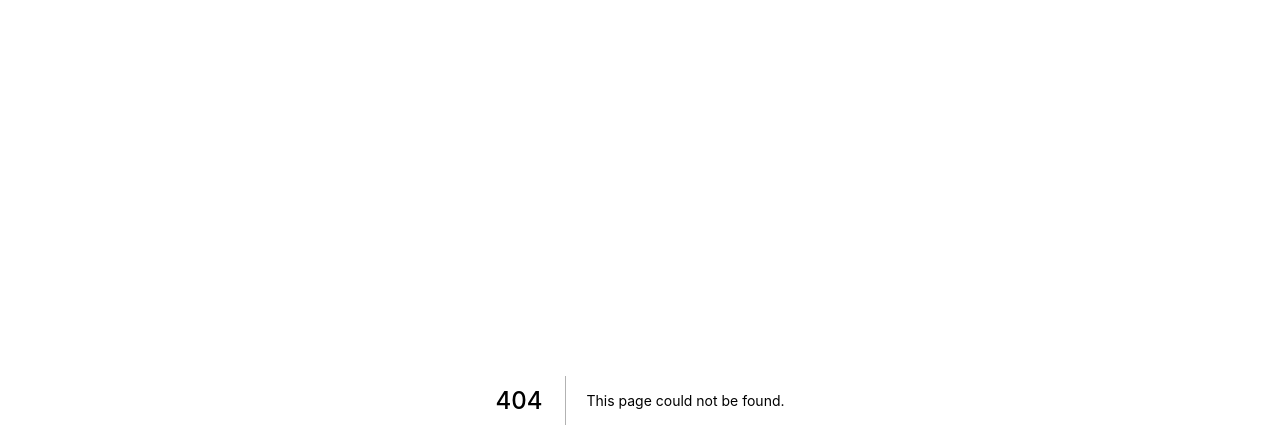
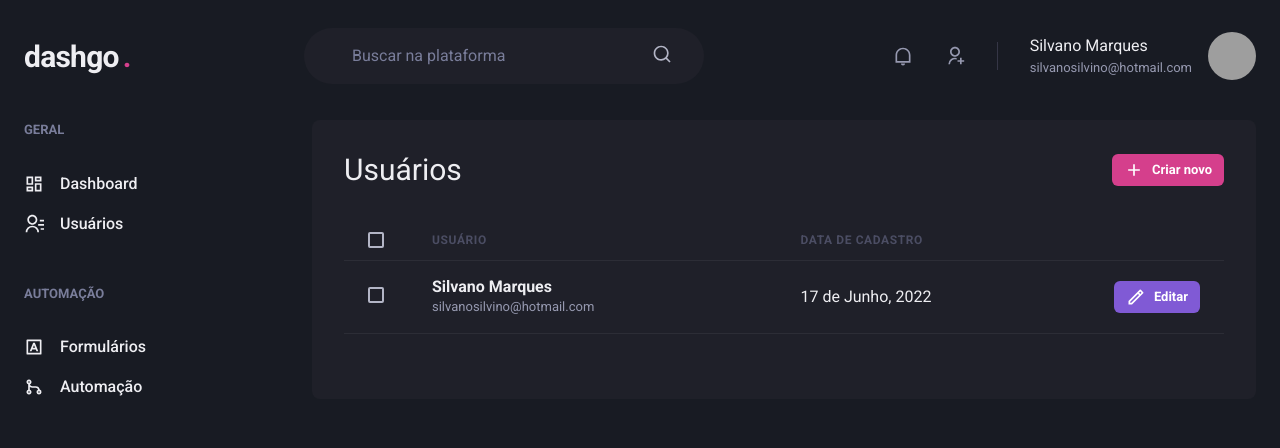
Before and after one commit to SilvanoGPM/dashgo, a Next.js app: page /users in a window 1280 px wide. Before the commit this address had no page. Shown: the top 448 px of the page. Built offline with nearby package versions, Linux system fonts and the light colour scheme; grey boxes are pictures that could not be loaded.

Commit message:
feat: add UsersList page

```diff
--- /dev/null
+++ b/src/pages/users/index.tsx
@@ -0,0 +1,96 @@
+import {
+  Box,
+  Button,
+  Checkbox,
+  Flex,
+  Heading,
+  Icon,
+  Table,
+  Tbody,
+  Td,
+  Text,
+  Th,
+  Thead,
+  Tr,
+} from '@chakra-ui/react';
+
+import { RiAddLine, RiPencilLine } from 'react-icons/ri';
+
+import { Header } from 'components/Header';
+import { Sidebar } from 'components/Sidebar';
+
+export default function UsersList() {
+  return (
+    <Box>
+      <Header />
+
+      <Flex w="100%" my="6" mx="auto" px="6" maxWidth={1480}>
+        <Sidebar />
+
+        <Box flex="1" borderRadius={8} bg="gray.800" p="8">
+          <Flex mb="8" justify="space-between" align="center">
+            <Heading size="lg" fontWeight="normal">
+              Usuários
+            </Heading>
+
+            <Button
+              as="a"
+              size="sm"
+              fontSize="small"
+              colorScheme="pink"
+              leftIcon={<Icon as={RiAddLine} fontSize="20" />}
+            >
+              Criar novo
+            </Button>
+          </Flex>
+
+          <Table colorScheme="whiteAlpha">
+            <Thead>
+              <Tr>
+                <Th px="6" color="gray.300" w="8">
+                  <Checkbox colorScheme="pink" />
+                </Th>
+
+                <Th>Usuário</Th>
+                <Th>Data de cadastro</Th>
+
+                <Th w="8" />
+              </Tr>
+            </Thead>
+
+            <Tbody>
+              <Tr>
+                <Td px="6">
+                  <Checkbox colorScheme="pink" />
+                </Td>
+
+                <Td>
+                  <Box>
+                    <Text fontWeight="bold">Silvano Marques</Text>
+                    <Text fontSize="small" color="gray.300">
+                      silvanosilvino@hotmail.com
+                    </Text>
+                  </Box>
+                </Td>
+
+                <Td>17 de Junho, 2022</Td>
+
+                <Td>
+                  <Button
+                    as="a"
+                    size="sm"
+                    fontSize="small"
+                    colorScheme="purple"
+                    leftIcon={<Icon as={RiPencilLine} fontSize="20" />}
+                  >
+                    Editar
+                  </Button>
+                </Td>
+              </Tr>
+            </Tbody>
+          </Table>
+        </Box>
+      </Flex>
+    </Box>
+  );
+}
```
